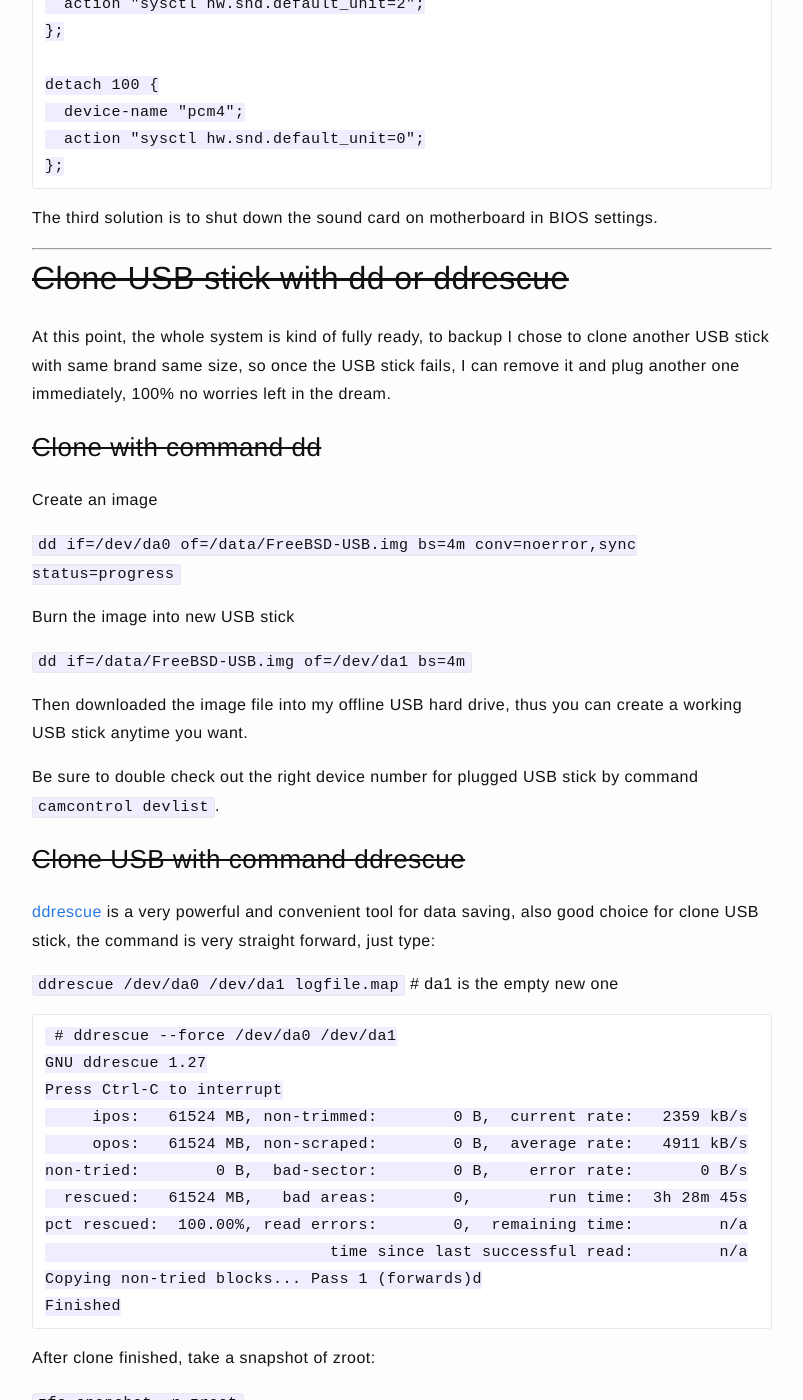
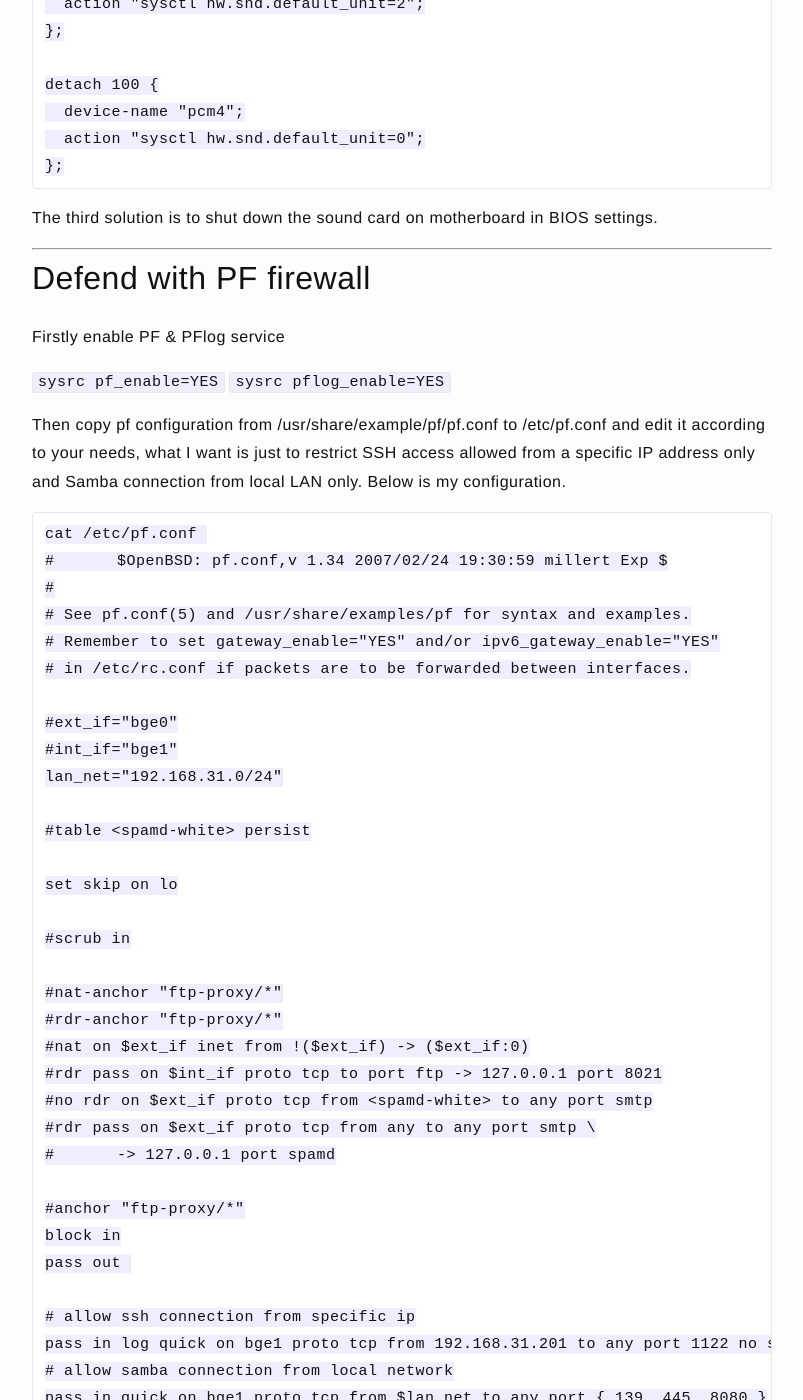
Before and after one commit to jazzi/jazzi.github.io, a Jekyll site: the page built from _posts/2023-12-21-hpe-microserver-gen10-with-freebsd.md, in a window 1280 px wide and 1400 px high, scrolled down 18575 px. Shown: the whole window, without its empty margins (238-1041 px from the left). Built offline with Jekyll 4.4.1, drawn with Linux system fonts in a browser that asks for light colours; some of the changed text lies outside the part shown.

Commit message:
add pf firewall rulesets

````diff
--- a/_posts/2023-12-21-hpe-microserver-gen10-with-freebsd.md
+++ b/_posts/2023-12-21-hpe-microserver-gen10-with-freebsd.md
@@ -711,6 +711,63 @@ The third solution is to shut down the sound card on motherboard in BIOS setting
 
 ---
 
+## Defend with PF firewall
+
+Firstly enable PF & PFlog service
+
+`sysrc pf_enable=YES`
+`sysrc pflog_enable=YES`
+
+Then copy pf configuration from /usr/share/example/pf/pf.conf to /etc/pf.conf and edit it according to your needs, what I want is just to restrict SSH access allowed from a specific IP address only and Samba connection from local LAN only. Below is my configuration.
+
+```
+cat /etc/pf.conf
+#	$OpenBSD: pf.conf,v 1.34 2007/02/24 19:30:59 millert Exp $
+#
+# See pf.conf(5) and /usr/share/examples/pf for syntax and examples.
+# Remember to set gateway_enable="YES" and/or ipv6_gateway_enable="YES"
+# in /etc/rc.conf if packets are to be forwarded between interfaces.
+
+#ext_if="bge0"
+#int_if="bge1"
+lan_net="192.168.31.0/24"
+
+#table <spamd-white> persist
+
+set skip on lo
+
+#scrub in
+
+#nat-anchor "ftp-proxy/*"
+#rdr-anchor "ftp-proxy/*"
+#nat on $ext_if inet from !($ext_if) -> ($ext_if:0)
+#rdr pass on $int_if proto tcp to port ftp -> 127.0.0.1 port 8021
+#no rdr on $ext_if proto tcp from <spamd-white> to any port smtp
+#rdr pass on $ext_if proto tcp from any to any port smtp \
+#	-> 127.0.0.1 port spamd
+
+#anchor "ftp-proxy/*"
+block in
+pass out
+
+# allow ssh connection from specific ip
+pass in log quick on bge1 proto tcp from 192.168.31.201 to any port 1122 no state
+# allow samba connection from local network
+pass in quick on bge1 proto tcp from $lan_net to any port { 139, 445, 8080 }
+
+
+#pass quick on $int_if no state
+#antispoof quick for { lo $int_if }
+
+#pass in on $ext_if proto tcp to ($ext_if) port ssh
+#pass in log on $ext_if proto tcp to ($ext_if) port smtp
+#pass out log on $ext_if proto tcp from ($ext_if) to port smtp
+#pass in on $ext_if inet proto icmp from any to ($ext_if) icmp-type { unreach, redir, timex }
+
+```
+
+---
+
 ## ~~Clone USB stick with dd or ddrescue~~
 
 At this point, the whole system is kind of fully ready, to backup I chose to clone another USB stick with same brand same size, so once the USB stick fails, I can remove it and plug another one immediately, 100% no worries left in the dream.
````
